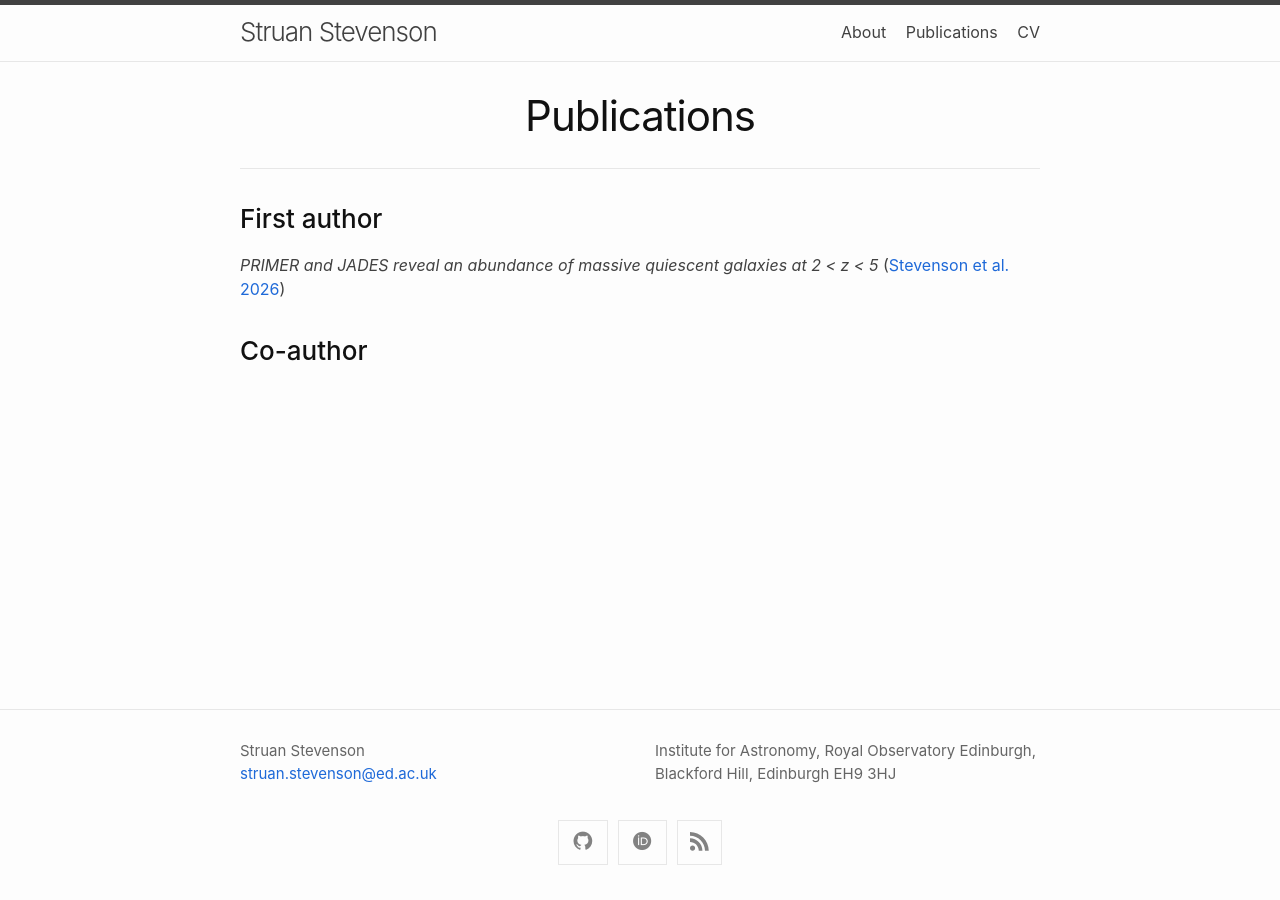
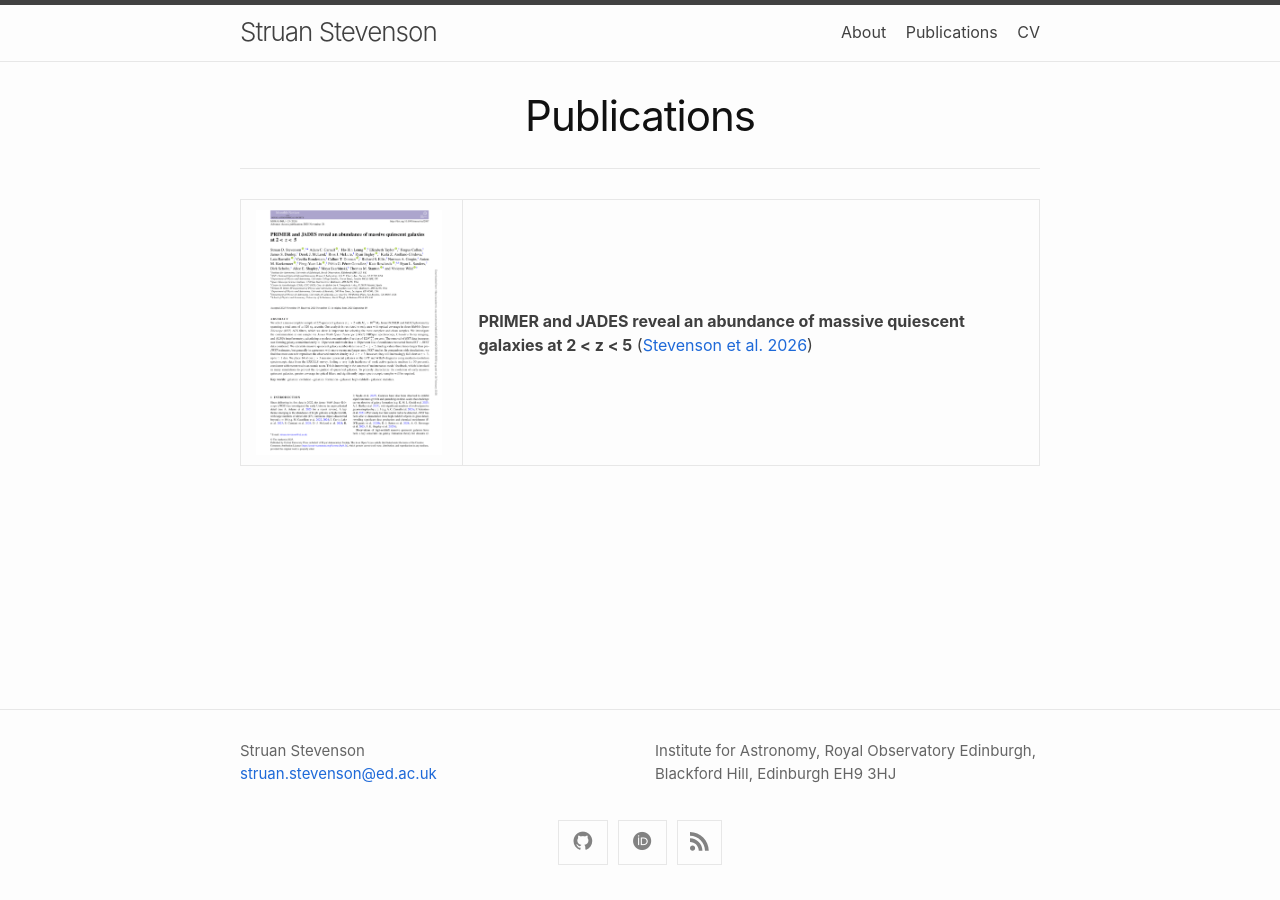
Before and after one commit to strusteve/strusteve.github.io, a Jekyll site: the page built from publications.md, in a window 1280 px wide. Built offline with Jekyll 4.4.1, drawn with Linux system fonts in a browser that asks for light colours; nearby versions of some CDN libraries.

Commit message:
flesh out

```diff
--- a/publications.md
+++ b/publications.md
@@ -4,8 +4,15 @@ title: Publications
 permalink: /publications/
 ---
 
-### First author
+<table>
+<tr>
+<td style="padding-right: 20px;" valign="middle">
+    <img src="../images/page1.png" width="300" alt="Paper figure">
+</td>
 
-*PRIMER and JADES reveal an abundance of massive quiescent galaxies at 2 < z < 5* ([Stevenson et al. 2026](https://ui.adsabs.harvard.edu/abs/2026MNRAS.545f2087S/abstract))
-
-### Co-author
+<td valign="middle">
+    <strong>PRIMER and JADES reveal an abundance of massive quiescent galaxies at 2 &lt; z &lt; 5</strong>
+    (<a href="https://ui.adsabs.harvard.edu/abs/2026MNRAS.545f2087S/abstract">Stevenson et al. 2026</a>)
+</td>
+</tr>
+</table>
```
Also changed, not shown: about.md (+4 -1 lines), index.md (+8 -6 lines), images/headshot.png, images/page1.png (added), 1 other file.
